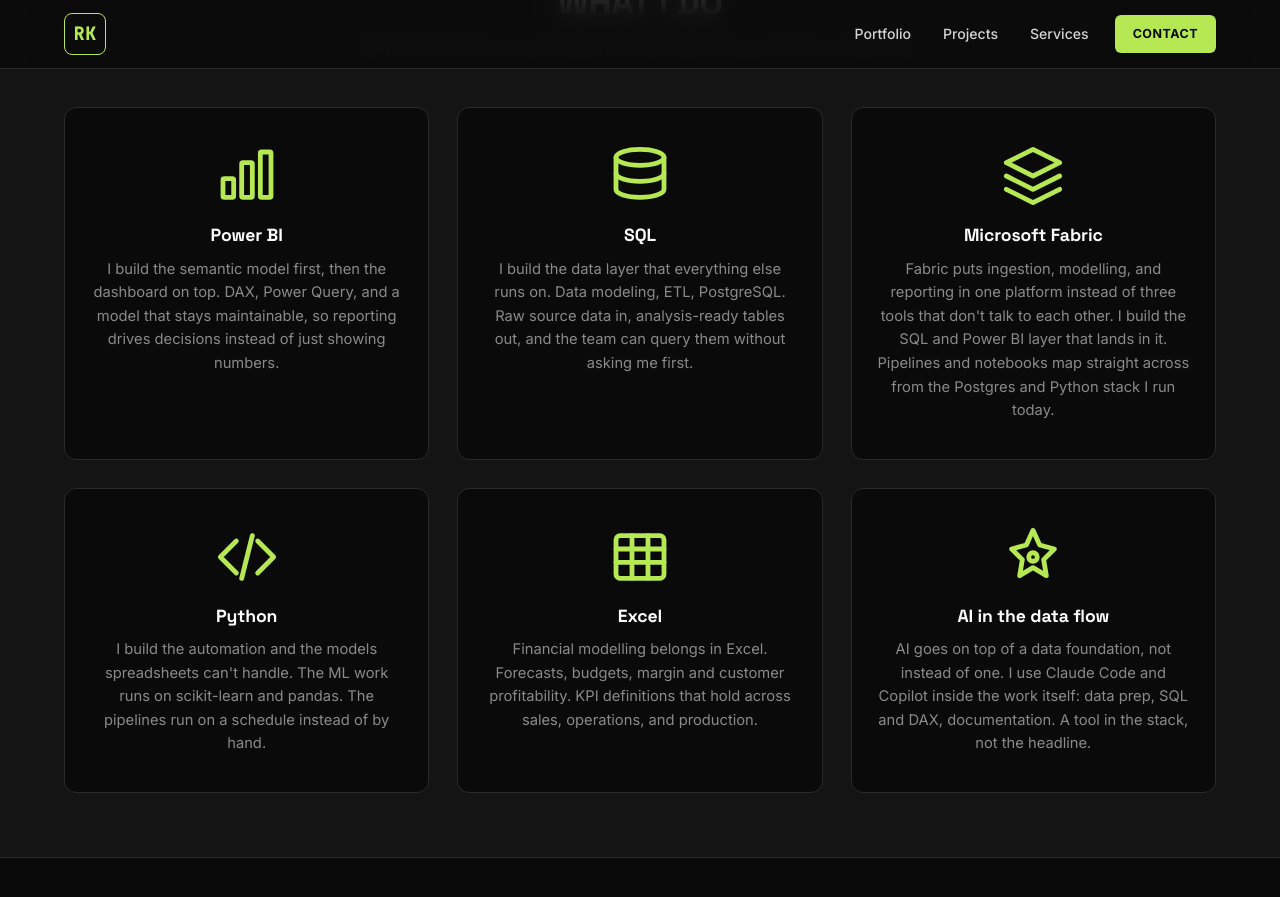
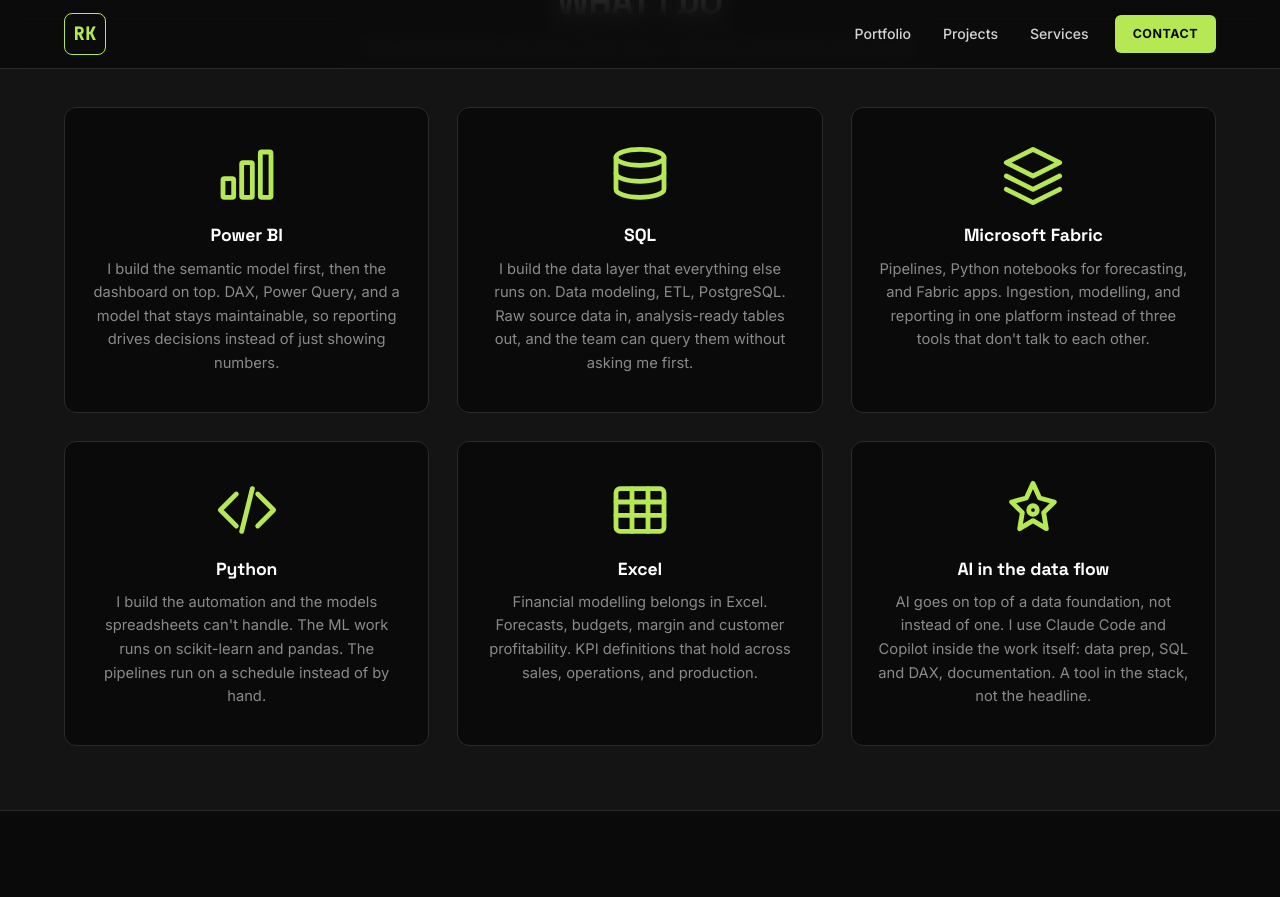
Before and after one commit to rasmuskampmann1998/rasmuskampmann.com, a Jekyll site: the page built from index.md, in a window 1280 px wide and 900 px high, scrolled down 1099 px. Shown: the top 897 px of the window. Built offline with Jekyll 4.4.1, drawn with Linux system fonts in a browser that asks for light colours.

Commit message:
Fabric skill card: state the stack plainly (pipelines, notebooks, Fabric apps)
Fabric is infrastructure — the same pipelines, notebooks, and reporting work,
on a different platform. The card now matches the About stack line and the
LinkedIn positioning it's meant to reflect.

Co-Authored-By: Claude Opus 4.8 (1M context) <noreply@anthropic.com>

```diff
--- a/index.md
+++ b/index.md
@@ -81,7 +81,7 @@ title: Home
           </svg>
         </div>
         <h3>Microsoft Fabric</h3>
-        <p>Fabric puts ingestion, modelling, and reporting in one platform instead of three tools that don't talk to each other. I build the SQL and Power BI layer that lands in it. Pipelines and notebooks map straight across from the Postgres and Python stack I run today.</p>
+        <p>Pipelines, Python notebooks for forecasting, and Fabric apps. Ingestion, modelling, and reporting in one platform instead of three tools that don't talk to each other.</p>
       </div>
 
       <div class="skill-card">
```
